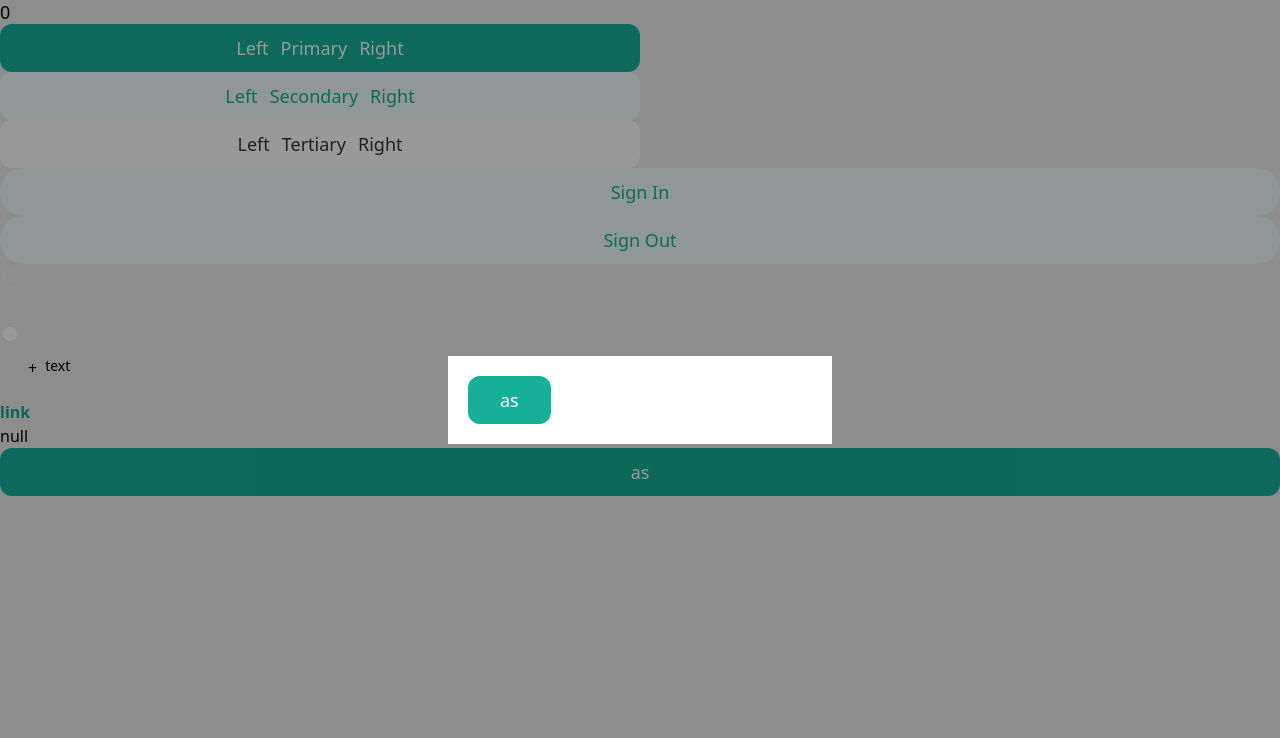
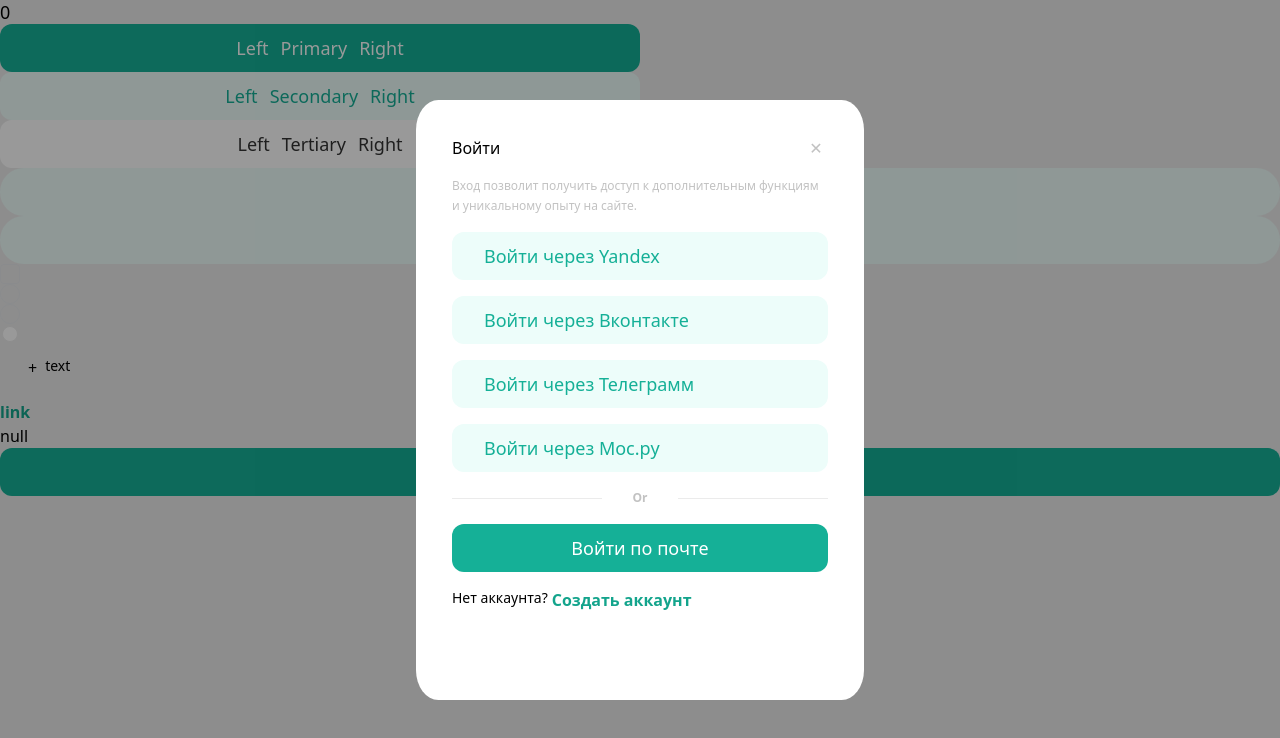
Before and after one commit to Alex12312312/moscow-hack, a Next.js app: page / in a window 1280 px wide. Shown: the top 738 px of the page. Built offline with nearby package versions, Linux system fonts and the light colour scheme; no server answers.

Commit message:
startAuthModal

```diff
--- a/src/app/(pages)/page.tsx
+++ b/src/app/(pages)/page.tsx
@@ -13,6 +13,8 @@
 import { ExtraStatesType } from 'Components/ui/Input/inputVarinats';
 import { Modal } from 'Components/ui/Modal';
 import { set } from 'lodash';
+import { CloseButton } from '@/components/ui/CloseButton';
+import { AuthModal } from '@/components/ui/AuthModal';
 
 export default function Home() {
     const [count, setCount] = useState(0)
@@ -78,17 +80,10 @@
             <Divider width='174px'></Divider>
             <Link text="link" path="/auth/login" disabled={false}></Link>
             {JSON.stringify(session)}
-
-            <Modal active={active} setActive={handleActive}>
-                <Button>
-                    as
-                </Button>
-            </Modal>
-
             <Button onClick={() => handleActive(true)}>
                 as
             </Button>
-
+            <AuthModal active={active} setActive={setActive}></AuthModal>
         </div>
     </>
 }
--- a/src/components/ui/AuthModal/index.tsx
+++ b/src/components/ui/AuthModal/index.tsx
@@ -1,12 +1,37 @@
-import React from "react"
+import React, { ReactNode, useCallback, useState } from "react"
 import { CloseButton } from "../CloseButton"
 import { Typography } from "../Typography"
+import { Modal } from "../Modal"
+import { Button } from "../Button"
+import { Divider } from "../Divider"
+import { Link } from "../Link"
 
-export const AuthModal = () =>{
-    return <div className="flex flex-col rounded w-[400px] h-[548px]">
-        <div className="flex flex-row justify-between">
-            <Typography size="base2">Войти</Typography>
-            <CloseButton></CloseButton>
-        </div>
+interface IModal {
+    active: boolean // стейт отображение модального окна
+    setActive: (state:boolean) => void
+    children?: ReactNode
+}
+
+export const AuthModal = ({active, setActive, children}:IModal) =>{
+    const handleActive = useCallback((state: boolean) => setActive(state), []);
+    return <Modal active={active} setActive={handleActive}>
+    <div className="flex flex-col m-4 gap-4">
+    <div className="flex flex-row justify-between align-top">
+    <Typography size="base2">Войти</Typography>
+    <CloseButton onClick={()=>handleActive(false)}>
+    </CloseButton>
     </div>
+    <Typography size="base4" color="text-neutral-600">Вход позволит получить доступ к дополнительным функциям и уникальному опыту на сайте.</Typography>
+    <Button colorScheme="secondary" justifyingScheme="start">Войти через Yandex</Button>
+    <Button colorScheme="secondary" justifyingScheme="start">Войти через Вконтакте</Button>
+    <Button colorScheme="secondary" justifyingScheme="start">Войти через Телеграмм</Button>
+    <Button colorScheme="secondary" justifyingScheme="start">Войти через Мос.ру</Button>
+    <Divider></Divider>
+    <Button>Войти по почте</Button>
+    <div className="flex flex-row gap-1">
+        <Typography size="base3">Нет аккаунта?</Typography>
+        <Link path="auth/reg" text="Создать аккаунт"></Link>
+    </div>
+    </div>
+    </Modal>
 }
--- a/src/components/ui/Button/buttonVariants.ts
+++ b/src/components/ui/Button/buttonVariants.ts
@@ -17,10 +17,16 @@
     rounded: string;
 }
 
+interface JustifyScheme {
+    default: string;
+    start: string;
+}
+
 interface TVProps {
     colorScheme: ColorScheme;
     padding: PaddingScheme;
     rounding: RoundingScheme;
+    justifying: JustifyScheme;
 }
 
 export const buttonVariants = tv<TVProps, any, any, any>({
@@ -38,10 +44,15 @@
         rounding: {
             default: 'rounded-xl',
             rounded: 'rounded-full'
-        }
+        },
+        justifying:{
+            default: 'justify-center',
+            start: 'justify-start'
+        },
     }
 });
 
 export type ColorSchemeType = keyof ColorScheme
 export type RoundingSchemeType = keyof RoundingScheme
 export type PaddingSchemeType = keyof PaddingScheme
+export type JustifySchemeType = keyof JustifyScheme
--- a/src/components/ui/Button/index.tsx
+++ b/src/components/ui/Button/index.tsx
@@ -3,6 +3,7 @@
 import {
     buttonVariants,
     ColorSchemeType,
+    JustifySchemeType,
     PaddingSchemeType,
     RoundingSchemeType
 } from 'Components/ui/Button/buttonVariants';
@@ -13,6 +14,7 @@
     colorScheme?: ColorSchemeType;
     roundingScheme?: RoundingSchemeType;
     paddingScheme?: PaddingSchemeType;
+    justifyingScheme?:JustifySchemeType;
     htmlType?: 'submit' | 'reset' | 'button';
     onClick?: (event: React.MouseEvent<HTMLButtonElement>) => void;
     className?: string;
@@ -30,7 +32,7 @@
             buttonVariants({
                 colorScheme: props.colorScheme ?? 'primary',
                 padding: props.paddingScheme ?? 'default',
-                rounding: props.roundingScheme ?? 'default'
+                rounding: props.roundingScheme ?? 'default',
             })
         )}
         onClick={props.onClick}
@@ -40,7 +42,9 @@
             size={props.typographyAttr?.size ?? 'base1'}
             font={props.typographyAttr?.font ?? 'regular'}
         >
-            <div className={'flex gap-[12px] justify-center'}>
+            <div className={`flex gap-[12px] ${buttonVariants({
+                justifying: props.justifyingScheme ?? 'default',
+            })}`}>
                 {props.leftIcon}
                 {props.children}
                 {props.rightIcon}
--- a/src/components/ui/Modal/styles.css
+++ b/src/components/ui/Modal/styles.css
@@ -5,7 +5,6 @@
   position: fixed;
   top: 0;
   left: 0;
-
   display: flex;
   justify-content: center;
   align-items: center;
@@ -22,8 +21,10 @@
 
 .modalContent {
   padding: 20px;
+  border-radius: 5%;
   background-color: #FFFFFF;
-  width: 30%;
+  width: 35%;
+  height: 75%;
   transform: scale(0.5);
   transition: 0.4s all;
 
```
